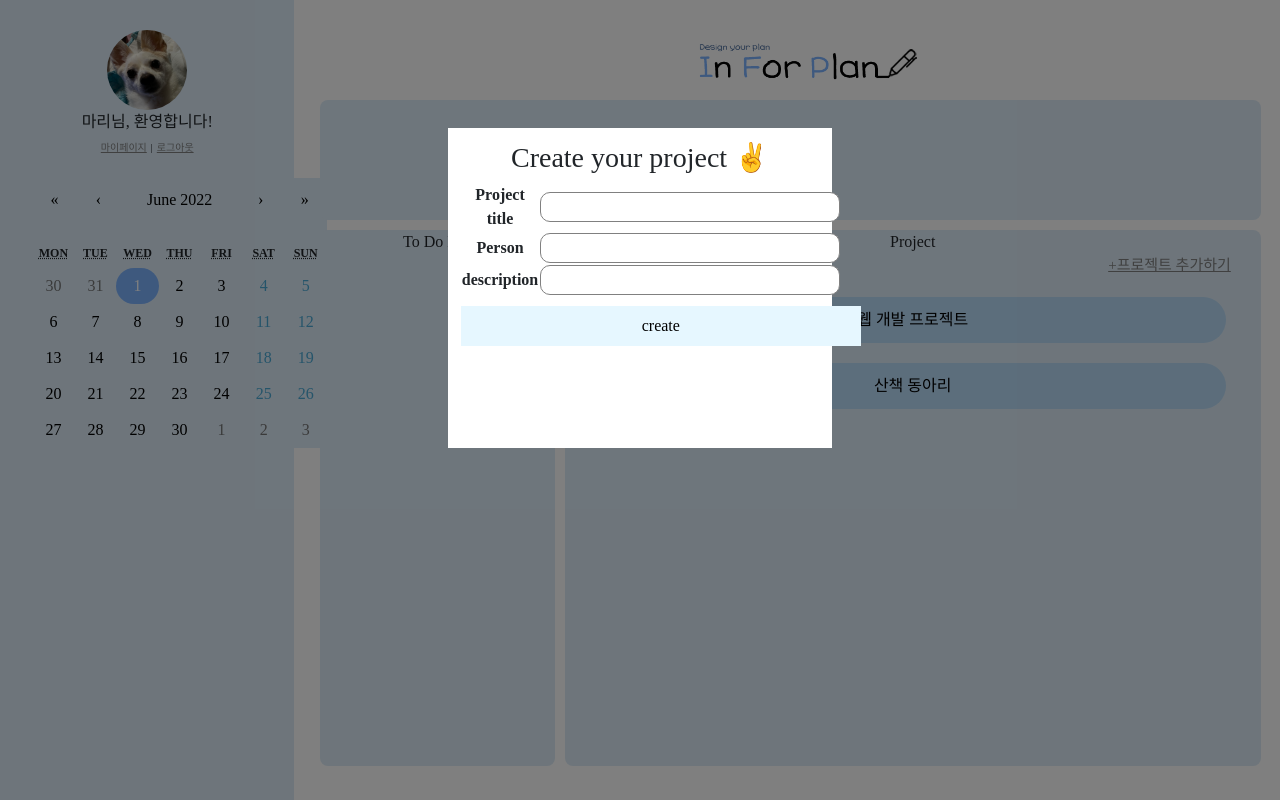
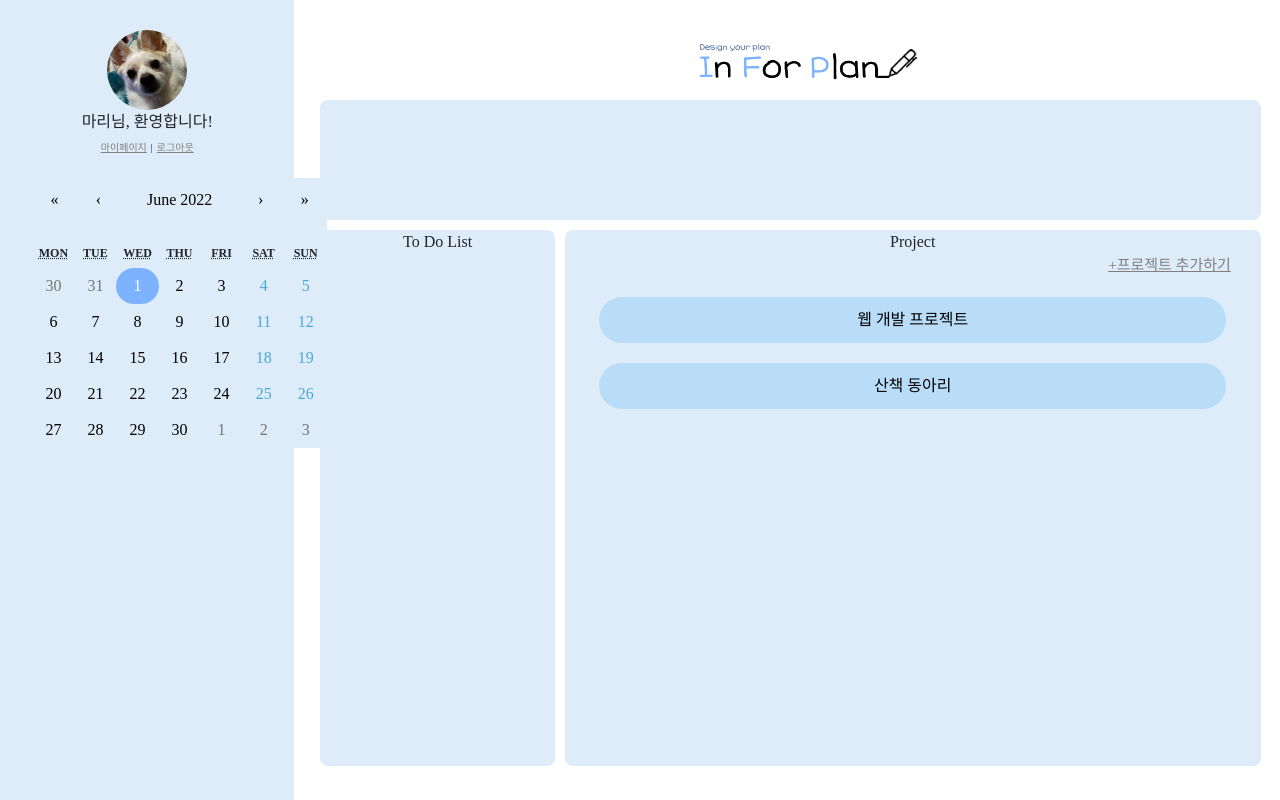
Before and after one commit to team-g-techeer/Frontend, a React (Create React App) app: page /main in a window 1280 px wide. Built offline with nearby package versions, Linux system fonts and the light colour scheme; the HTML template or start-up script is replaced by a standard one; a web font is replaced by a local one.

Commit message:
Feat: #5 Add Modal

```diff
--- a/src/page/Main.jsx
+++ b/src/page/Main.jsx
@@ -64,8 +64,11 @@ function Main() {
                     </div>
                     <div className='projectList'>
                         Project
-                        <p className='addProject'><Link onClick={function () { setIsOpen(true); console.log(isOpen); }}>+프로젝트 추가하기</Link></p>
-                        <AddModal openModal={isOpen}></AddModal>
+                        <p className='addProject'><Link onClick={function () {setIsOpen(true)}}>+프로젝트 추가하기</Link></p>
+                        {isOpen === true ?
+                        <AddModal></AddModal>
+                        : null
+                        }
                         <ProjectDiv><Link className='proTitle' to="/project">웹 개발 프로젝트</Link></ProjectDiv>
                         <ProjectDiv><Link className='proTitle' to="/project">산책 동아리</Link></ProjectDiv>
                     </div>
```
